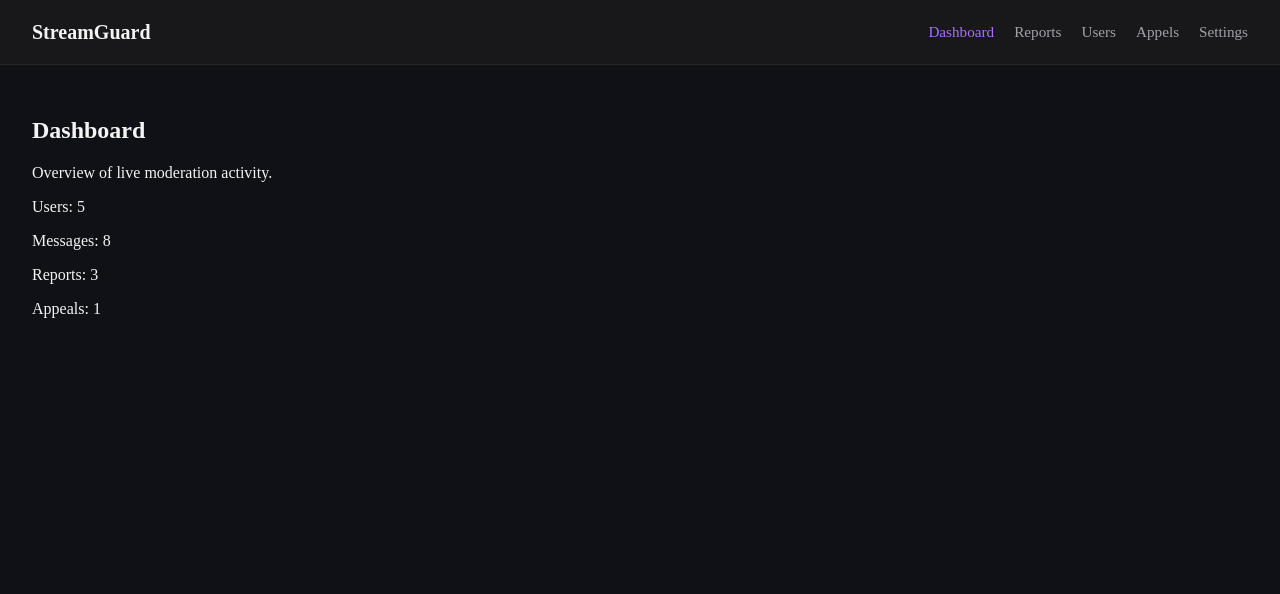
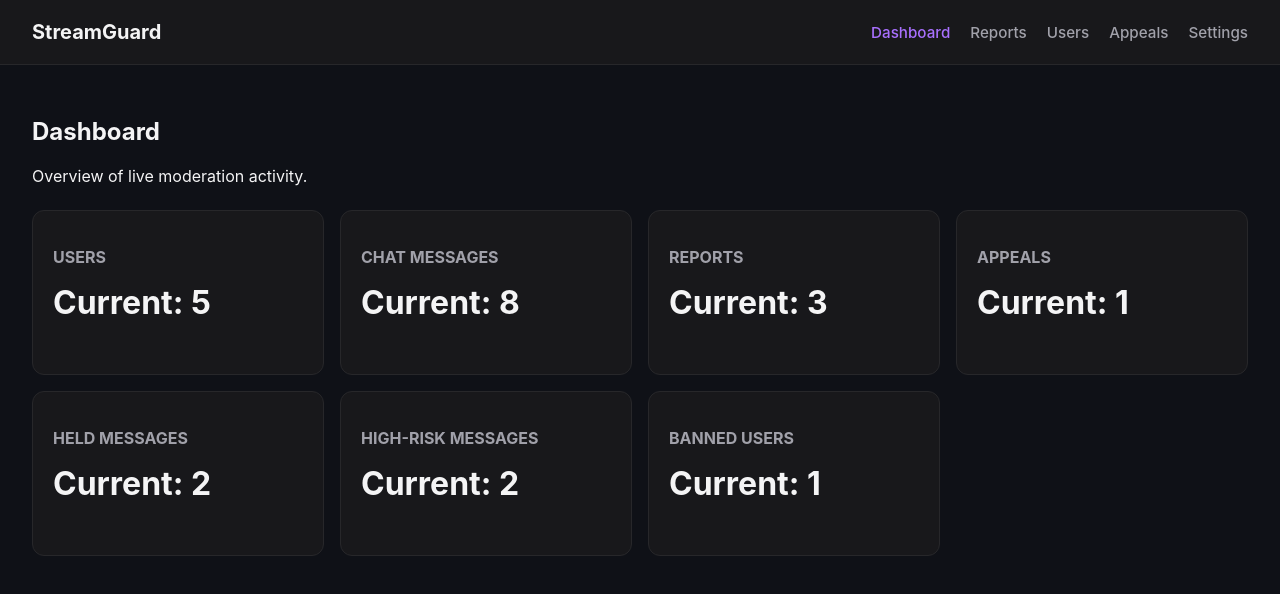
Before and after one commit to Michael-Mount/streamguard, a React (Vite) app: page /dashboard in a window 1280 px wide. Shown: the top 594 px of the page. Built offline with nearby package versions, Linux system fonts and the light colour scheme.

Commit message:
build checkpoint for creating metric cards for dashboard and filter functions do pull specific data from mock data

```diff
--- a/src/components/layout/AppLayout.tsx
+++ b/src/components/layout/AppLayout.tsx
@@ -10,7 +10,7 @@ export default function AppLayout() {
           <NavLink to="/dashboard">Dashboard</NavLink>
           <NavLink to="/reports">Reports</NavLink>
           <NavLink to="/users">Users</NavLink>
-          <NavLink to="/appeals">Appels</NavLink>
+          <NavLink to="/appeals">Appeals</NavLink>
           <NavLink to="/settings">Settings</NavLink>
         </nav>
       </header>
--- /dev/null
+++ b/src/components/ui/MetricCard/MetricCard.tsx
@@ -0,0 +1,20 @@
+//styling
+import "./index.css";
+//props
+type MetricCardProps = {
+  title: string;
+  value: number | string;
+  desciprtion?: string;
+};
+
+export default function MetricCard(data: MetricCardProps) {
+  return (
+    <div className="metric-card">
+      <h3 className="metric-card-title">{data.title}</h3>
+      <div>
+        <p className="metric-card-value">Current: {data.value}</p>
+        <p className="metric-card-description"> {data.desciprtion}</p>
+      </div>
+    </div>
+  );
+}
--- /dev/null
+++ b/src/components/ui/MetricCard/index.css
@@ -0,0 +1,25 @@
+.metric-card {
+  background: #18181b;
+  border: 1px solid #27272a;
+  border-radius: 12px;
+  padding: 20px;
+}
+
+.metric-card-title {
+  color: #a1a1aa;
+  font-size: 1rem;
+  font-weight: 700;
+  text-transform: uppercase;
+}
+
+.metric-card-value {
+  font-size: 2rem;
+  font-weight: 700;
+  margin-top: 8px;
+}
+
+.metric-card-description {
+  color: #71717a;
+  font-size: 0.85rem;
+  margin-top: 6px;
+}
--- a/src/index.css
+++ b/src/index.css
@@ -1,4 +1,31 @@
 body {
   margin: 0;
-  padding: 0;
+  font-family:
+    Inter,
+    system-ui,
+    -apple-system,
+    BlinkMacSystemFont,
+    "Segoe UI",
+    sans-serif;
+  background: #0f1117;
+  color: #f4f4f5;
 }
+
+.metric-cards-wrapper {
+  display: grid;
+  grid-template-columns: repeat(4, minmax(0, 1fr));
+  gap: 16px;
+  margin-top: 24px;
+}
+
+@media (max-width: 900px) {
+  .metric-cards-wrapper {
+    grid-template-columns: repeat(2, minmax(0, 1fr));
+  }
+}
+
+@media (max-width: 600px) {
+  .metric-cards-wrapper {
+    grid-template-columns: repeat(1, minmax, 1fr);
+  }
+}
--- a/src/pages/Dashboard.tsx
+++ b/src/pages/Dashboard.tsx
@@ -5,16 +5,33 @@ import {
   mockAppeal,
 } from "../data/mockModerationData";
 
+import MeticCard from "../components/ui/MetricCard/MetricCard";
+
 export default function Dashboard() {
+  const heldMessages = mockChatMessage.filter((msg) => {
+    return msg.status == "held";
+  });
+
+  const highRiskMessages = mockChatMessage.filter((msg) => {
+    return msg.riskLevel == "high";
+  });
+
+  const bannedUsers = mockUsers.filter((user) => {
+    return user.isBanned;
+  });
+
   return (
     <section>
       <h1> Dashboard</h1>
       <p>Overview of live moderation activity.</p>
-      <div>
-        <p>Users: {mockUsers.length}</p>
-        <p>Messages: {mockChatMessage.length}</p>
-        <p>Reports: {mockReport.length}</p>
-        <p>Appeals: {mockAppeal.length}</p>
+      <div className="metric-cards-wrapper">
+        <MeticCard title="users" value={mockUsers.length} />
+        <MeticCard title="chat messages" value={mockChatMessage.length} />
+        <MeticCard title="reports" value={mockReport.length} />
+        <MeticCard title="appeals" value={mockAppeal.length} />
+        <MeticCard title="held messages" value={heldMessages.length} />
+        <MeticCard title="high-risk messages" value={highRiskMessages.length} />
+        <MeticCard title="banned users" value={bannedUsers.length} />
       </div>
     </section>
   );
```
